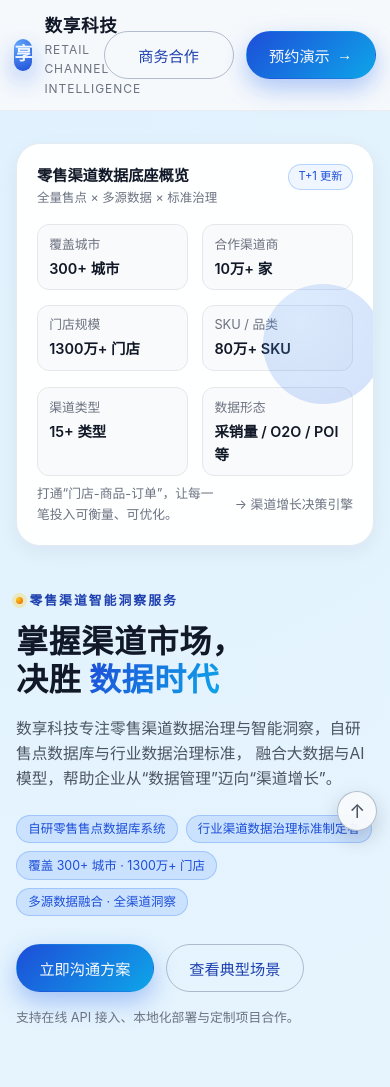
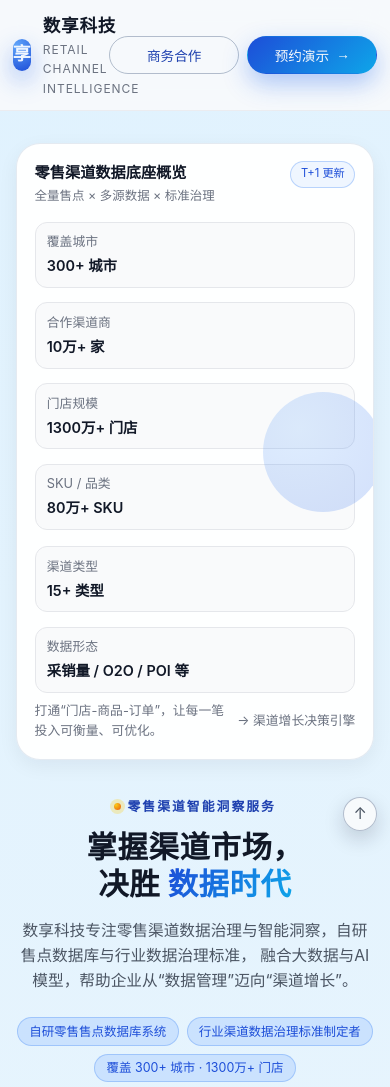
Before and after one commit to BravoPaul/fmgc, a plain HTML site: page index.html in a window 390 px wide. Shown: the top 1087 px of the page. Drawn offline with Linux system fonts and the light colour scheme.

Commit message:
first commit7

```diff
--- a/index.html
+++ b/index.html
@@ -660,13 +660,16 @@
 
     /* Responsive */
 
+    /* 平板 & 小屏电脑优化 */
 @media (max-width: 960px) {
   .hero-inner {
     grid-template-columns: minmax(0, 1fr);
+    gap: 2rem;
   }
   .hero-right {
-        order: -1;
+    order: -1; /* 图在上，文字在下 */
   }
+
   .cards-grid-3,
   .scenario-grid,
   .cases-grid {
@@ -678,42 +681,100 @@
   .contact-inner {
     grid-template-columns: minmax(0, 1fr);
   }
+
   .nav-menu {
-        display: none; /* 简化：移动端不展示导航菜单，有需要可以后续加折叠菜单 */
+    display: none; /* 简化：移动端不展示导航菜单 */
+  }
+
+  /* 顶部右侧两个按钮稍微缩小一点 */
+  .nav-cta {
+    gap: 0.5rem;
+  }
+  .nav-cta .btn {
+    padding: 0.5rem 0.9rem;
+    font-size: 0.85rem;
   }
 }
 
+/* 手机端优化 */
 @media (max-width: 640px) {
   header {
     position: static;
   }
+
+  .nav {
+    padding-inline: 0.8rem;
+  }
+
   .hero {
     padding-top: 2rem;
+    padding-bottom: 2.2rem;
   }
+
   section {
-        padding: 2.5rem 1rem;
+    padding: 2.2rem 1rem;
   }
+
+  /* Hero 区域整体居中，更紧凑 */
+  .hero-left,
+  .hero-subtitle,
+  .hero-tags,
+  .hero-actions,
+  .hero-note {
+    text-align: center;
+  }
+
+  .hero-title {
+    font-size: 1.9rem;
+  }
+
+  .hero-tags {
+    justify-content: center;
+  }
+
+  .hero-actions {
+    justify-content: center;
+  }
+
+  /* 按钮做成大号、居中、间距更友好 */
+  .hero-actions .btn {
+    min-width: 180px;
+    justify-content: center;
+  }
+
+  .hero-card {
+    padding: 1.1rem 1.1rem;
+  }
+
+  .metric-grid {
+    grid-template-columns: minmax(0, 1fr);
+  }
+
   .cards-grid-3,
   .scenario-grid,
   .cases-grid,
   .cooperation-grid {
     grid-template-columns: minmax(0, 1fr);
   }
-      .hero-card {
-        padding: 1.25rem;
-      }
-      .nav {
-        padding-inline: 0.9rem;
-      }
+
   .footer-inner {
     flex-direction: column;
     align-items: flex-start;
+    gap: 0.4rem;
   }
+
   .back-to-top {
     right: 0.8rem;
     bottom: 0.8rem;
   }
+
+  .back-to-top a {
+    width: 34px;
+    height: 34px;
+    font-size: 1rem;
   }
+}
+
   </style>
 </head>
 
```
Lines whose indentation alone changed are shown as unchanged.
